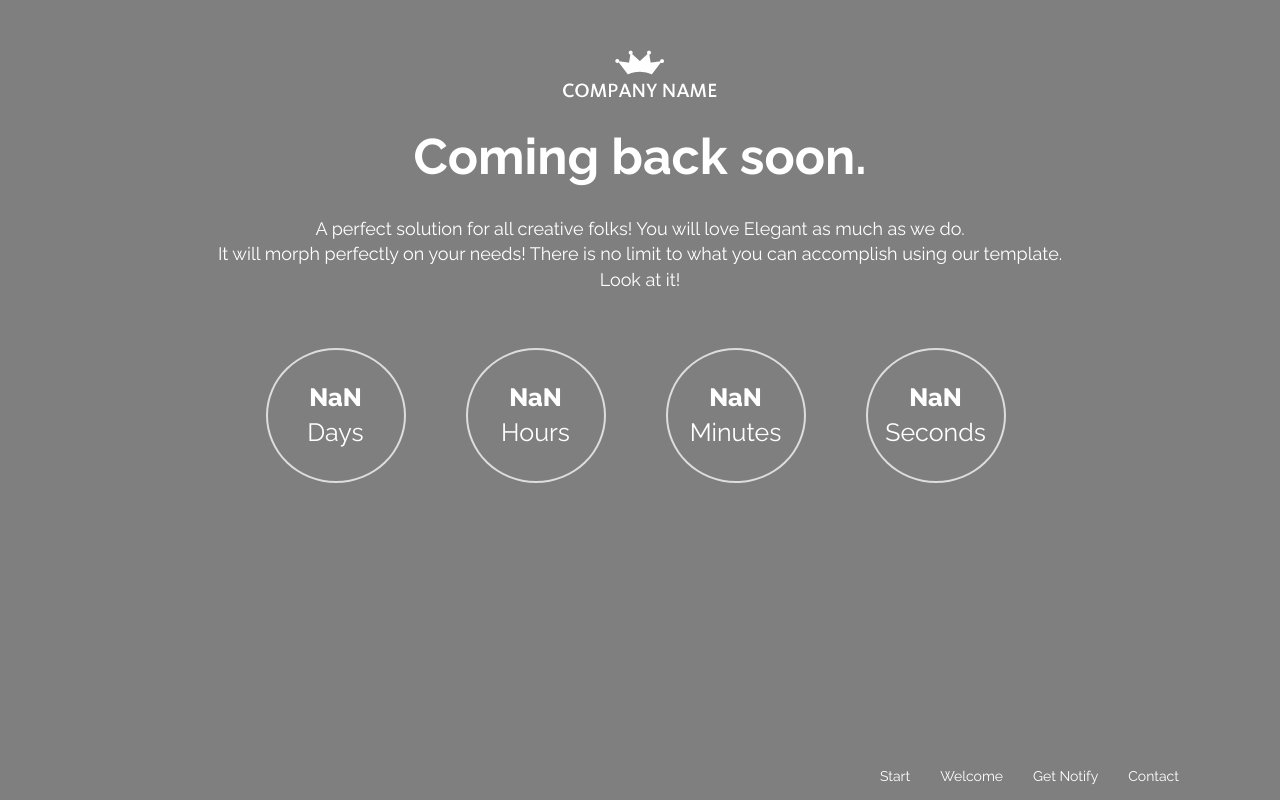
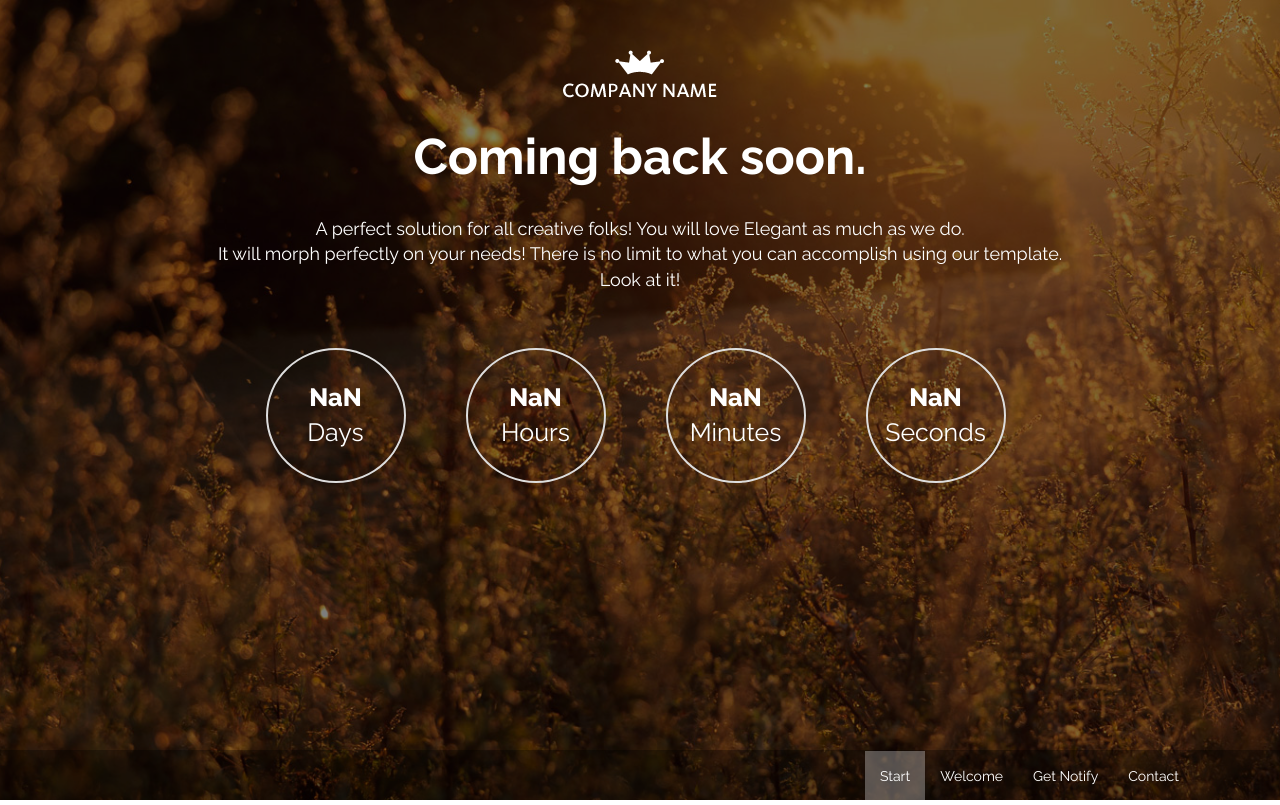
Before and after one commit to mindstormschallenges/challenge1, a plain HTML site: page index2.html in a window 1280 px wide. Shown: the top 805 px of the page. Drawn offline with nearby package versions, Linux system fonts and the light colour scheme.

Commit message:
https://github.com/mindstormschallenges/challenge1/issues/1

```diff
--- a/css/style.css
+++ b/css/style.css
@@ -127,7 +127,7 @@ ul,ol         { list-style:none; }
 	text-align: center;
 }
 .menu_area{
-	background: url("./Images/menu_bg.png") repeat scroll 0 0 rgba(0, 0, 0, 0);
+	background: url("./images/menu_bg.png") repeat scroll 0 0 rgba(0, 0, 0, 0);
 	bottom: 0;
 	height: 50px;
 	position: absolute;
@@ -140,7 +140,7 @@ ul,ol         { list-style:none; }
 }
 
 .header_part{
-	background: url("./Images/background.jpg") repeat scroll center center / cover  rgba(0, 0, 0, 0);
+	background: url("./images/background.jpg") repeat scroll center center / cover  rgba(0, 0, 0, 0);
 	overflow: hidden;
 }
 .navbar-default {
@@ -149,7 +149,7 @@ ul,ol         { list-style:none; }
 }
 .logo{}
 .active{
-	background: url("./Images/active-bg.png") repeat scroll 0 0 rgba(0, 0, 0, 0) !important;
+	background: url("./images/active-bg.png") repeat scroll 0 0 rgba(0, 0, 0, 0) !important;
 	color: #fff !important;
 }
 .logo a{
```
Also changed, not shown: css/images/active-bg.png (added), css/images/background.jpg (added), css/images/logo.png (added), css/images/menu_bg.png (added).
